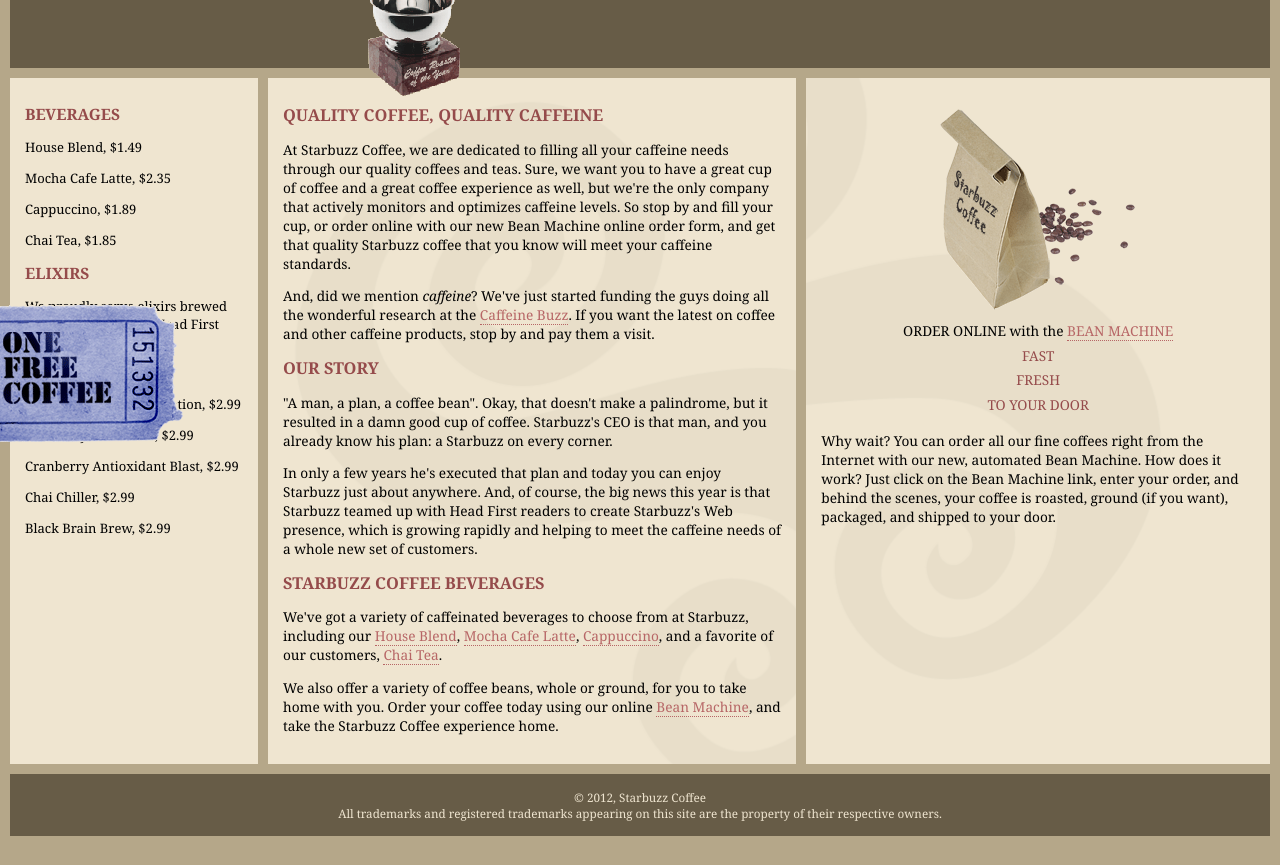
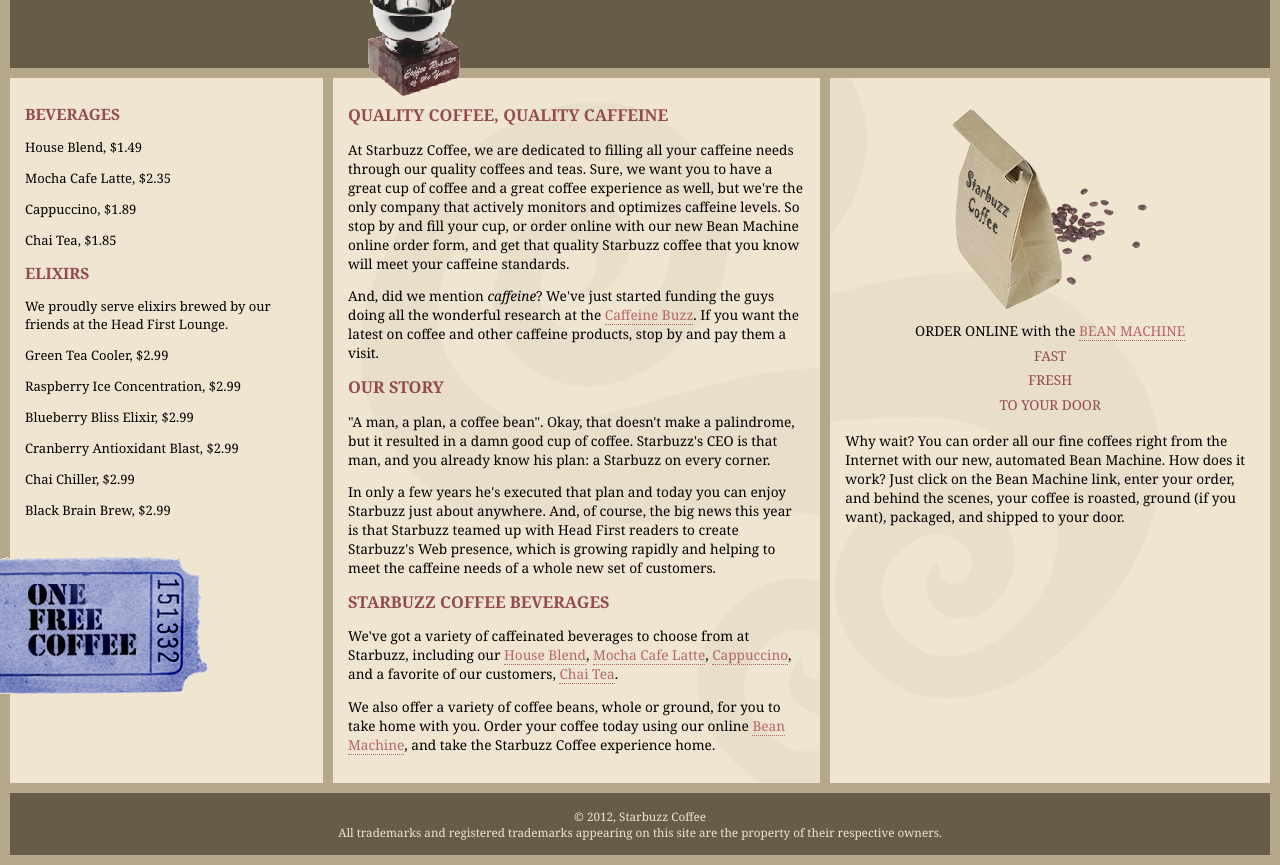
Before and after one commit to stepaspb/stepaspb.github.io, a plain HTML site: page docs/study/starbuzz/index.html in a window 1280 px wide. Shown: the part 50-915 px from the top of the page. Drawn offline with Linux system fonts and the light colour scheme.

Commit message:
change index.html

```diff
--- a/docs/study/starbuzz/index.html
+++ b/docs/study/starbuzz/index.html
@@ -14,11 +14,7 @@
     <div id="award">
       <img src="images/award.gif" alt="Награда обжарщику кофейных зёрен года">
     </div>
-    <div id="coupon">
-      <a href="freecoffee.html" title="Щёлкните здесь, чтобы получить беплатный кофе">
-        <img src="images/ticket.gif" alt="Купон на бесплатный кофе Starbuzz"/>
-      </a>
-    </div>
+
     <div id="tableContainer">
       <div id="tableRow">
         <div id="drinks">
@@ -38,6 +34,11 @@
 			<p>Cranberry Antioxidant Blast, $2.99</p>
 			<p>Chai Chiller, $2.99</p>
 			<p>Black Brain Brew, $2.99</p>
+          <div id="coupon">
+      <a href="freecoffee.html" title="Щёлкните здесь, чтобы получить беплатный кофе">
+        <img src="images/ticket.gif" alt="Купон на бесплатный кофе Starbuzz"/>
+      </a>
+    </div>
 	</div>
     <div id="main">
       <h1>QUALITY COFFEE, QUALITY CAFFEINE</h1>
--- a/docs/study/starbuzz/starbuzz.css
+++ b/docs/study/starbuzz/starbuzz.css
@@ -81,8 +81,8 @@ top: 30px;
 left: 365px;
 }
 #coupon {
-position: fixed;
-top: 350px;
+position: relative;
+top: 20px;
 left: -90px;
 }
 #coupon a, img {
```
